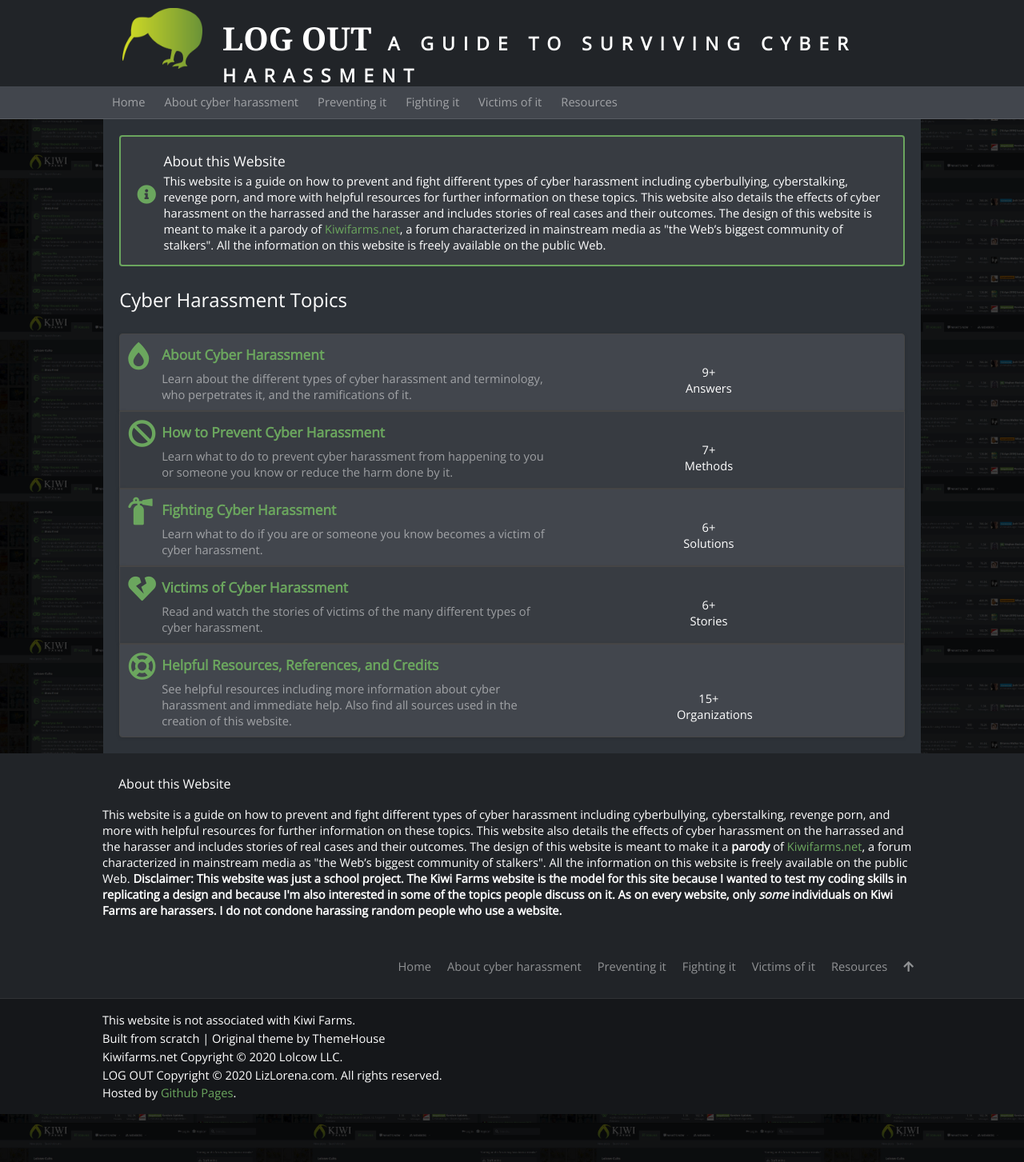
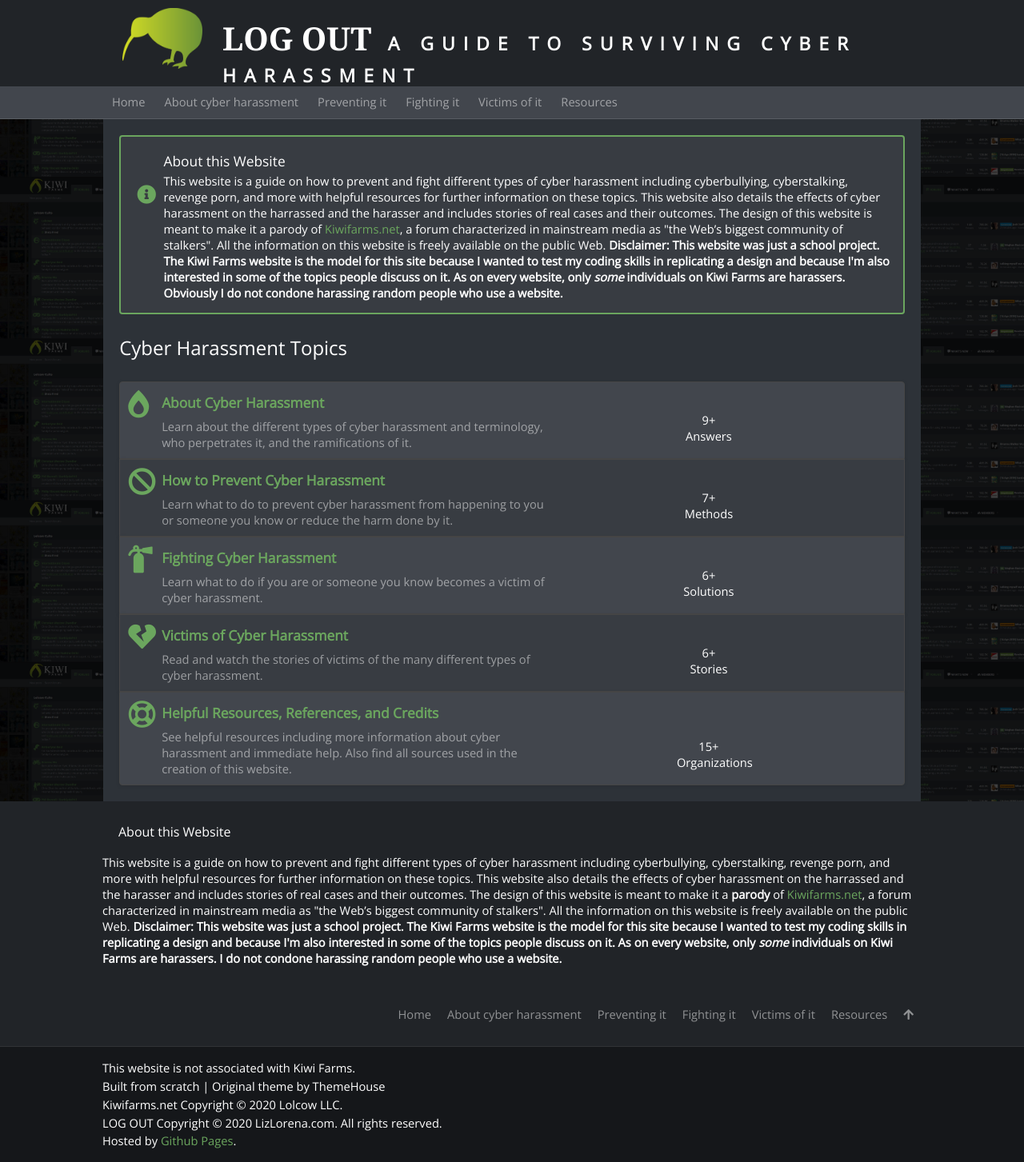
Before and after one commit to byliz/help, a Jekyll site: the page built from index.html, in a window 1280 px wide. Shown: the whole page at 80% size. Built offline with Jekyll 4.4.1, drawn with Linux system fonts in a browser that asks for light colours; nearby versions of some CDN libraries; some web fonts are replaced.

Commit message:
Update index.html

```diff
--- a/index.html
+++ b/index.html
@@ -7,7 +7,7 @@
 	<i class="fas fa-info-circle"></i>
 	<div class="homepagetext">
 		<h2>About this Website</h2>
-		<span>This website is a guide on how to prevent and fight different types of cyber harassment including cyberbullying, cyberstalking, revenge porn, and more with helpful resources for further information on these topics. This website also details the effects of cyber harassment on the harrassed and the harasser and includes stories of real cases and their outcomes. The design of this website is meant to make it a parody of <a href="https://kiwifarms.net" target="_blank">Kiwifarms.net</a>, a forum characterized in mainstream media as "the Web’s biggest community of stalkers". All the information on this website is freely available on the public Web.</span>
+		<span>This website is a guide on how to prevent and fight different types of cyber harassment including cyberbullying, cyberstalking, revenge porn, and more with helpful resources for further information on these topics. This website also details the effects of cyber harassment on the harrassed and the harasser and includes stories of real cases and their outcomes. The design of this website is meant to make it a parody of <a href="https://kiwifarms.net" target="_blank" rel="nofollow noopener">Kiwifarms.net</a>, a forum characterized in mainstream media as "the Web’s biggest community of stalkers". All the information on this website is freely available on the public Web. <strong>Disclaimer: This website was just a school project. The Kiwi Farms website is the model for this site because I wanted to test my coding skills in replicating a design and because I'm also interested in some of the topics people discuss on it. As on every website, only <em>some</em> individuals on Kiwi Farms are harassers. Obviously I do not condone harassing random people who use a website.</strong></span>
 	</div>
 </div>
 <br>
```
